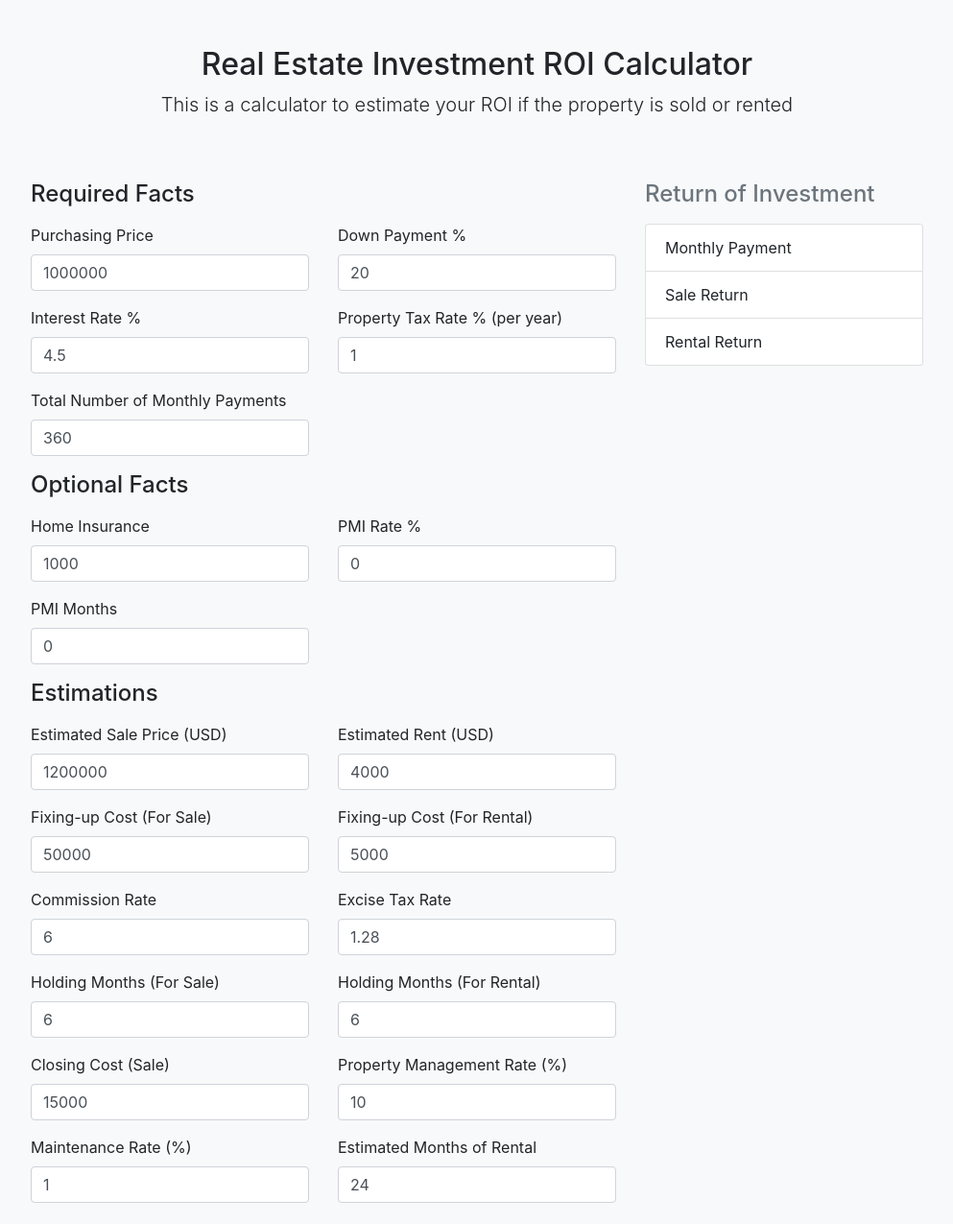
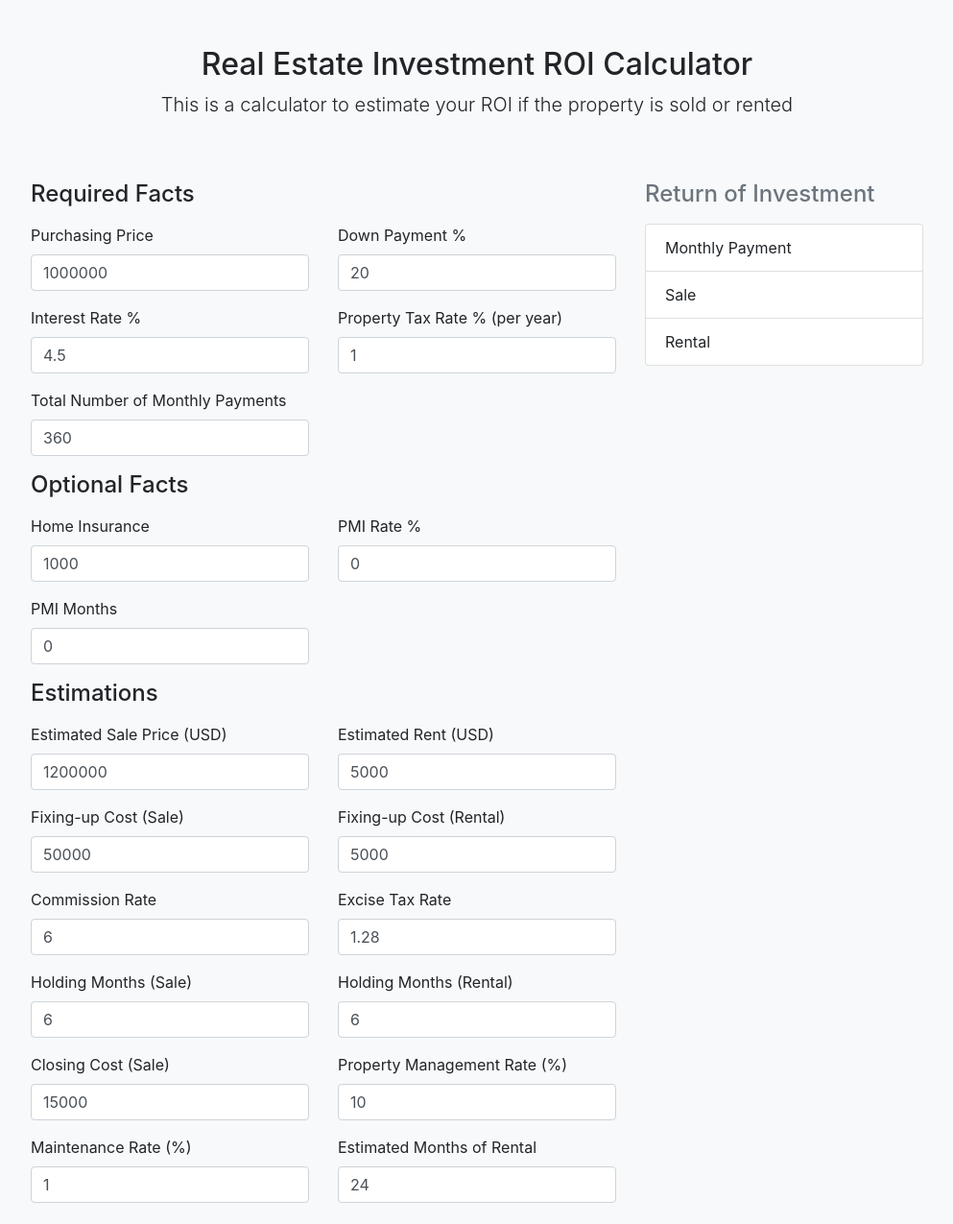
Before and after one commit to qmlab/reis, a PHP site: page /homes/www/roi.html in a window 1280 px wide. Shown: the top 1275 px of the page at 96% size, without its empty margins (143-1136 px from the left). Run offline with PHP 8.4, Linux system fonts and the light colour scheme; some libraries are stand-ins or nearby versions.

Commit message:
Update ROI computation

```diff
--- a/www/rental_roi.php
+++ b/www/rental_roi.php
@@ -8,8 +8,8 @@ function get_rental_roi() {
   $roi = round($rc->getROI() * 100, 2);
   echo
 	  <div>
-	  <p><strong>Cashflow ${$cashflow}</strong></p>
-	  <p><strong>ROI {$roi}%</strong></p>
+	  <p><strong>Cash/mo ${$cashflow}</strong></p>
+	  <p><strong>ROI/yr {$roi}%</strong></p>
 	  </div>;
 }
 
--- a/www/roi.html
+++ b/www/roi.html
@@ -65,12 +65,8 @@
                 }, false);
               });
 
+	      update_fields();
               fbq('track', 'ViewContent');
-              var total=document.getElementById( "total" ).value;
-              $( '#estimated_price' ).val(total * 1.2);
-              $( '#estimated_rental' ).val(total * 0.004);
-              $( '#sale_fixing_cost' ).val(total * 0.05);
-              $( '#rental_fixing_cost' ).val(total * 0.005);
             }, false);
           })();
 
@@ -79,6 +75,14 @@
                   compute();
               }
           });
+
+	  function update_fields() {
+	      var total = $( '#total' ).val();
+              $( '#estimated_price' ).val(total * 1.2);
+              $( '#estimated_rental' ).val(total * 0.005);
+              $( '#sale_fixing_cost' ).val(total * 0.05);
+              $( '#rental_fixing_cost' ).val(total * 0.005);
+	  }
 
           function compute() {
             var total=document.getElementById( "total" ).value;
@@ -192,11 +196,11 @@
               <div id="monthly_payment"></div>
             </li>
             <li class="list-group-item d-flex justify-content-between">
-              <span>Sale Return</span>
+              <span>Sale</span>
               <div id="sale_roi"></div>
             </li>
             <li class="list-group-item d-flex justify-content-between">
-              <span>Rental Return</span>
+              <span>Rental</span>
               <div id="rental_roi"></div>
             </li>
           </ul>
@@ -207,7 +211,7 @@
             <div class="row">
               <div class="col-md-6 mb-3">
                 <label for="total">Purchasing Price</label>
-                <input type="text" class="form-control" id="total" placeholder="" value="1000000" required>
+                <input type="text" class="form-control" id="total" placeholder="" value="1000000" onchange="update_fields()" required>
                 <div class="invalid-feedback">
                   Total amount is required
                 </div>
@@ -275,11 +279,11 @@
                 </div>
               </div>
               <div class="col-md-6 mb-3">
-                <label for="fixing_cost">Fixing-up Cost (For Sale)</label>
+                <label for="fixing_cost">Fixing-up Cost (Sale)</label>
                 <input type="text" class="form-control" id="sale_fixing_cost" placeholder="" value="" required>
               </div>
               <div class="col-md-6 mb-3">
-                <label for="fixing_cost">Fixing-up Cost (For Rental)</label>
+                <label for="fixing_cost">Fixing-up Cost (Rental)</label>
                 <input type="text" class="form-control" id="rental_fixing_cost" placeholder="" value="" required>
               </div>
               <div class="col-md-6 mb-3">
@@ -291,11 +295,11 @@
                 <input type="text" class="form-control" id="excise_tax_rate" placeholder="" value="1.28" required>
               </div>
               <div class="col-md-6 mb-3">
-                <label for="holding_months">Holding Months (For Sale)</label>
+                <label for="holding_months">Holding Months (Sale)</label>
                 <input type="text" class="form-control" id="sale_holding_months" placeholder="" value="6" required>
               </div>
               <div class="col-md-6 mb-3">
-                <label for="holding_months">Holding Months (For Rental)</label>
+                <label for="holding_months">Holding Months (Rental)</label>
                 <input type="text" class="form-control" id="rental_holding_months" placeholder="" value="6" required>
               </div>
               <div class="col-md-6 mb-3">
--- a/www/sale_roi.php
+++ b/www/sale_roi.php
@@ -8,8 +8,8 @@ function get_sale_roi() {
   $yearly = round($rc->getYearlyROI() * 100, 2);
   echo
 	  <div>
-	  <p><strong>ROI(overall) {$roi}%</strong></p>
-	  <p><strong>ROI(yearly) {$yearly}%</strong></p>
+	  <p><strong>ROI {$roi}%</strong></p>
+	  <p><strong>ROI/yr {$yearly}%</strong></p>
 	  </div>;
 }
 
```
